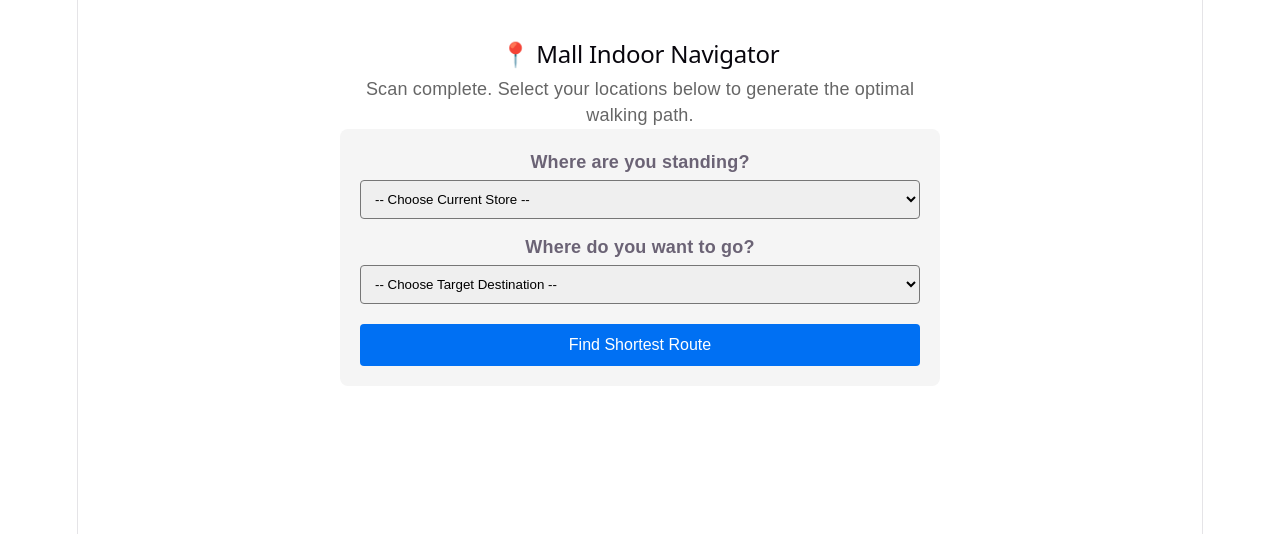
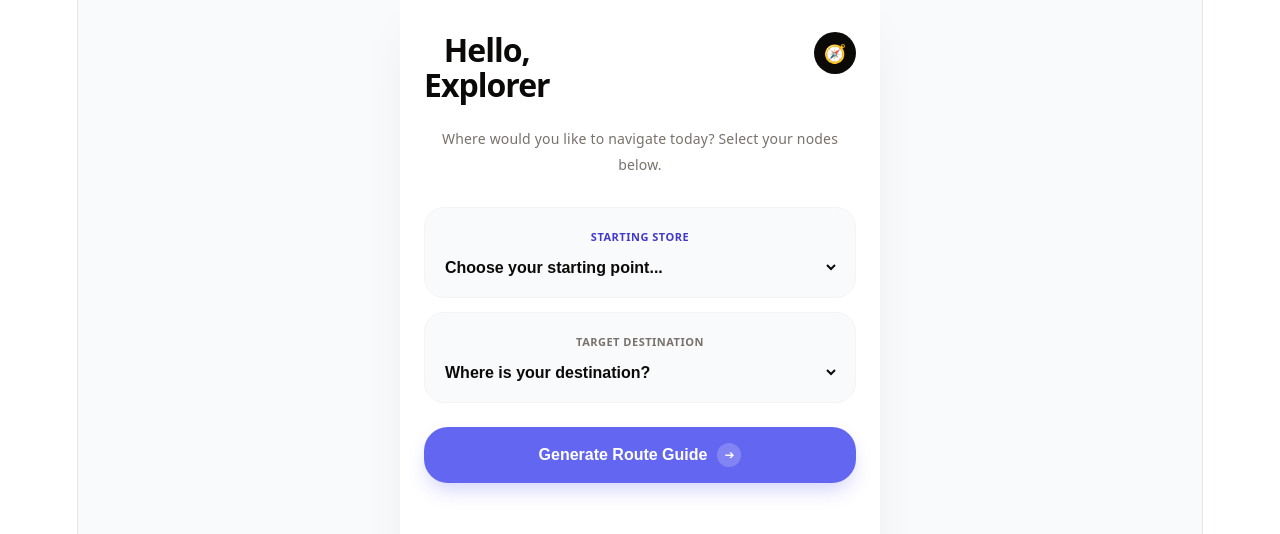
Before and after one commit to purva-pote/mall-navigator, a React app in the folder frontend/: page / in a window 1280 px wide. Shown: the top 534 px of the page. Built offline with nearby package versions, Linux system fonts and the light colour scheme; the HTML template or start-up script is replaced by a standard one.

Commit message:
Updated : Frontend (Tailwind)

```diff
--- a/frontend/package.json
+++ b/frontend/package.json
@@ -18,10 +18,13 @@
     "@types/react": "^19.2.14",
     "@types/react-dom": "^19.2.3",
     "@vitejs/plugin-react": "^6.0.1",
+    "autoprefixer": "^10.5.0",
     "eslint": "^10.3.0",
     "eslint-plugin-react-hooks": "^7.1.1",
     "eslint-plugin-react-refresh": "^0.5.2",
     "globals": "^17.6.0",
+    "postcss": "^8.5.15",
+    "tailwindcss": "^4.3.0",
     "vite": "^8.0.12"
   }
 }
--- a/frontend/src/App.jsx
+++ b/frontend/src/App.jsx
@@ -1,116 +1,194 @@
 import { useState } from "react";
 
 function App() {
-  // 1. Initialize our short-term memory (State)
   const [start, setStart] = useState("");
   const [destination, setDestination] = useState("");
   const [route, setRoute] = useState([]);
   const [distance, setDistance] = useState(null);
+  const [directions, setDirections] = useState([]);
   const [error, setError] = useState("");
+  const [loading, setLoading] = useState(false);
 
-  // Our list of valid stores from the ground floor plan blueprint
-  const availableStores = [
-    "Nike",
-    "Adidas",
-    "AM_PM",
-    "Reebok",
-    "Limelight",
-    "Shaheen_Grocers",
-  ];
+  const availableStores = ["Nike", "Adidas", "AM_PM", "Reebok", "Limelight", "Shaheen_Grocers"];
 
-  // 2. The Logic triggered when clicking "Find Shortest Route"
   const handleNavigation = async (e) => {
-    e.preventDefault(); // Prevents the browser from reloading the page
-    setError(""); // Reset errors from previous searches
-    setRoute([]);
-    setDistance(null);
+    e.preventDefault();
+    setError("");
+    setLoading(true);
 
-    // Validation Check: Ensure they chose two different locations
     if (!start || !destination) {
-      setError("Please select both a start location and a destination.");
+      setError("Please select both your location and destination.");
+      setLoading(false);
       return;
     }
     if (start === destination) {
-      setError("You are already standing at your destination!");
+      setError("You are already standing at your chosen destination.");
+      setLoading(false);
       return;
     }
 
     try {
-      // Fetch data live from our local FastAPI backend server!
       const response = await fetch(
         `http://127.0.0.1:8000/navigate?start=${start}&destination=${destination}`
       );
-
       const data = await response.json();
 
       if (response.ok) {
-        // If the backend says 200 OK, save the path details into our memory slots
         setRoute(data.shortest_path);
         setDistance(data.distance);
+        setDirections(data.directions || []);
       } else {
-        setError(data.detail || "An unexpected error occurred.");
+        setError(data.detail || "Failed to calculate path.");
       }
     } catch (err) {
-      setError("Could not connect to the backend navigation server.");
+      setError("Unable to connect to the backend navigation server.");
+    } finally {
+      setLoading(false);
     }
   };
 
-  // 3. The Visual Output (JSX Layout)
+  const formatName = (name) => name.replace("_", " ");
+
+  // Periwinkle Color Palette Tokens based on image_47421a.jpg setup
+  const colors = {
+    bgLight: "#f9fafb",
+    cardLight: "#ffffff",
+    textDark: "#0c0a09",
+    textMuted: "#78716c",
+    periwinkleSolid: "#6366f1",     // Clean structural periwinkle indigo
+    periwinkleSoft: "#e0e7ff",      // Soft tint to replace the soft pink elements
+    periwinkleText: "#4338ca",
+    bottomSheetBg: "#11111c",       // Deep dark slate/navy for the bottom section
+    darkCardBg: "#1e1e2f"
+  };
+
   return (
-    <div style={{ padding: "40px", fontFamily: "sans-serif", maxWidth: "600px", margin: "0 auto" }}>
-      <h2>📍 Mall Indoor Navigator</h2>
-      <p style={{ color: "#666" }}>Scan complete. Select your locations below to generate the optimal walking path.</p>
+    <div style={{ background: colors.bgLight, minHeight: "100vh", display: "flex", justifyContent: "center", alignItems: "flex-start" }}>
 
-      {/* Input Selection Card */}
-      <form onSubmit={handleNavigation} style={{ background: "#f5f5f5", padding: "20px", borderRadius: "8px", marginBottom: "20px" }}>
+      {/* Mobile-Responsive Viewport Wrapper Container */}
+      <div style={{ width: "100%", maxWidth: "480px", minHeight: "100vh", background: colors.cardLight, display: "flex", flexDirection: "column", justifyContent: "between", boxShadow: "0 25px 50px -12px rgba(0,0,0,0.08)", position: "relative", overflowX: "hidden" }}>
 
-        {/* Dropdown 1: Starting Store */}
-        <div style={{ marginBottom: "15px" }}>
-          <label style={{ display: "block", marginBottom: "5px", fontWeight: "bold" }}>Where are you standing?</label>
-          <select value={start} onChange={(e) => setStart(e.target.value)} style={{ width: "100%", padding: "10px", borderRadius: "4px" }}>
-            <option value="">-- Choose Current Store --</option>
-            {availableStores.map((store) => (
-              <option key={store} value={store}>{store.replace("_", " ")}</option>
-            ))}
+        {/* Top Header Section - Inspired by Center Panel of image_47421a.jpg */}
+        <div style={{ padding: "32px 24px 20px 24px" }}>
+          <div style={{ display: "flex", justifyContent: "space-between", alignItems: "flex-start", marginBottom: "24px" }}>
+            <div>
+              <h1 style={{ fontSize: "32px", fontWeight: "800", color: colors.textDark, margin: 0, lineHeight: "1.1", letterSpacing: "-1px" }}>
+                Hello,<br />Explorer
+              </h1>
+            </div>
+            {/* Status Compass Badge */}
+            <div style={{ background: colors.textDark, color: "white", width: "42px", height: "42px", borderRadius: "50%", display: "flex", alignItems: "center", justifyContent: "center", fontSize: "18px" }}>
+              🧭
+            </div>
+          </div>
+
+          <p style={{ fontSize: "14px", color: colors.textMuted, margin: "0 0 28px 0", fontWeight: "500" }}>
+            Where would you like to navigate today? Select your nodes below.
+          </p>
+
+          {/* Core Configuration Control Panel Form */}
+          <form onSubmit={handleNavigation}>
+
+            {/* Dropdown 1: Starting Store Card */}
+            <div style={{ background: colors.bgLight, border: "1px solid #f3f4f6", borderRadius: "20px", padding: "16px", marginBottom: "14px", display: "flex", flexDirection: "column", gap: "4px" }}>
+              <span style={{ fontSize: "11px", fontWeight: "700", color: colors.periwinkleText, letterSpacing: "0.5px" }}>
+                STARTING STORE
+              </span>
+              <select
+                value={start}
+                onChange={(e) => setStart(e.target.value)}
+                style={{ width: "100%", border: "none", background: "transparent", fontSize: "16px", fontWeight: "600", color: colors.textDark, outline: "none", cursor: "pointer", padding: "4px 0" }}
+              >
+                <option value="">Choose your starting point...</option>
+                {availableStores.map(store => <option key={store} value={store}>{formatName(store)}</option>)}
               </select>
             </div>
 
-        {/* Dropdown 2: Destination Store */}
-        <div style={{ marginBottom: "20px" }}>
-          <label style={{ display: "block", marginBottom: "5px", fontWeight: "bold" }}>Where do you want to go?</label>
-          <select value={destination} onChange={(e) => setDestination(e.target.value)} style={{ width: "100%", padding: "10px", borderRadius: "4px" }}>
-            <option value="">-- Choose Target Destination --</option>
-            {availableStores.map((store) => (
-              <option key={store} value={store}>{store.replace("_", " ")}</option>
-            ))}
+            {/* Dropdown 2: Target Destination Card */}
+            <div style={{ background: colors.bgLight, border: "1px solid #f3f4f6", borderRadius: "20px", padding: "16px", marginBottom: "24px", display: "flex", flexDirection: "column", gap: "4px" }}>
+              <span style={{ fontSize: "11px", fontWeight: "700", color: colors.textMuted, letterSpacing: "0.5px" }}>
+                TARGET DESTINATION
+              </span>
+              <select
+                value={destination}
+                onChange={(e) => setDestination(e.target.value)}
+                style={{ width: "100%", border: "none", background: "transparent", fontSize: "16px", fontWeight: "600", color: colors.textDark, outline: "none", cursor: "pointer", padding: "4px 0" }}
+              >
+                <option value="">Where is your destination?</option>
+                {availableStores.map(store => <option key={store} value={store}>{formatName(store)}</option>)}
               </select>
             </div>
 
-        <button type="submit" style={{ width: "100%", padding: "12px", background: "#0070f3", color: "white", border: "none", borderRadius: "4px", fontSize: "16px", cursor: "pointer" }}>
-          Find Shortest Route
+            {/* Dynamic Interactive Action Button */}
+            <button
+              type="submit"
+              disabled={loading}
+              style={{ width: "100%", padding: "16px", background: colors.periwinkleSolid, color: "#ffffff", border: "none", borderRadius: "24px", fontSize: "16px", fontWeight: "700", cursor: "pointer", boxShadow: `0 10px 20px -4px rgba(99,102,241,0.3)`, display: "flex", alignItems: "center", justifyContent: "center", gap: "10px", transition: "transform 0.1s" }}
+            >
+              {loading ? "Computing Dijkstra Matrix..." : "Generate Route Guide"}
+              <span style={{ background: "rgba(255,255,255,0.2)", width: "24px", height: "24px", borderRadius: "50%", display: "flex", alignItems: "center", justifyContent: "center", fontSize: "12px" }}>➔</span>
             </button>
           </form>
+        </div>
 
-      {/* Error Displays */}
-      {error && <div style={{ color: "red", padding: "10px", background: "#ffebee", borderRadius: "4px", marginBottom: "20px" }}>⚠️ {error}</div>}
+        {/* Floating Error Alert Toast */}
+        {error && (
+          <div style={{ margin: "0 24px 24px 24px", background: "#fef2f2", border: "1px solid #fee2e2", color: "#991b1b", padding: "14px 18px", borderRadius: "16px", fontSize: "14px", fontWeight: "500", display: "flex", alignItems: "center", gap: "8px" }}>
+            <span>⚠️</span> {error}
+          </div>
+        )}
 
-      {/* Navigation Results Card */}
-      {route.length > 0 && (
-        <div style={{ border: "2px solid #0070f3", padding: "20px", borderRadius: "8px", background: "#f0f7ff" }}>
-          <h3 style={{ marginTop: 0, color: "#0070f3" }}>🗺️ Generated Route</h3>
-          <p><strong>Total Distance:</strong> {distance} steps/meters</p>
-          <div style={{ display: "flex", gap: "10px", alignItems: "center", flexWrap: "wrap", marginTop: "15px" }}>
-            {route.map((step, index) => (
-              <span key={step} style={{ display: "flex", alignItems: "center", gap: "10px" }}>
-                <span style={{ padding: "8px 12px", background: "white", borderRadius: "4px", boxShadow: "0 2px 4px rgba(0,0,0,0.05)", fontWeight: "bold" }}>
-                  {step.replace("_", " ")}
+        {/* Dynamic Space Filler to push bottom sheet flush if no results are shown */}
+        <div style={{ flexGrow: 1 }} />
+
+        {/* Enriched Dark Bottom Sheet Layer - Mimicking "Practices" Container from image_47421a.jpg */}
+        {directions.length > 0 && (
+          <div style={{ background: colors.bottomSheetBg, borderRadius: "32px 32px 0 0", padding: "32px 24px", color: "#ffffff", boxShadow: "0 -20px 25px -5px rgba(0,0,0,0.1)" }}>
+
+            {/* Header Module for Bottom Sheet */}
+            <div style={{ display: "flex", justifyContent: "space-between", alignItems: "center", marginBottom: "24px" }}>
+              <h2 style={{ fontSize: "20px", fontWeight: "700", margin: 0, letterSpacing: "-0.5px" }}>Guidance Path</h2>
+              <span style={{ background: "rgba(255,255,255,0.08)", color: colors.periwinkleSoft, fontSize: "12px", fontWeight: "600", padding: "6px 14px", borderRadius: "20px" }}>
+                ⚡ {distance}m total
               </span>
-                {index < route.length - 1 && <span style={{ color: "#0070f3", fontWeight: "bold" }}>➔</span>}
+            </div>
+
+            {/* Turn-by-Turn Instruction Timeline */}
+            <div style={{ display: "flex", flexDirection: "column", gap: "14px" }}>
+              {directions.map((step, index) => (
+                <div
+                  key={index}
+                  style={{ background: "rgba(255,255,255,0.03)", border: "1px solid rgba(255,255,255,0.06)", padding: "16px", borderRadius: "20px", display: "flex", justifyContent: "space-between", alignItems: "center", gap: "16px" }}
+                >
+                  <div style={{ display: "flex", flexDirection: "column", gap: "4px", flex: 1 }}>
+                    {/* Direction Text */}
+                    <p style={{ margin: 0, fontSize: "14.5px", fontWeight: "500", lineHeight: "1.4", color: "#f3f4f6" }}>
+                      {step}.
+                    </p>
+                    {/* Node Segment Trace Badge */}
+                    <span style={{ fontSize: "11px", color: colors.textMuted, fontWeight: "600", letterSpacing: "0.2px" }}>
+                      {formatName(route[index])} ➔ {formatName(route[index + 1])}
                     </span>
+                  </div>
+
+                  {/* Periwinkle Step Action Token Marker */}
+                  <div style={{ background: colors.periwinkleSoft, color: colors.periwinkleText, width: "32px", height: "32px", borderRadius: "50%", display: "flex", alignItems: "center", justifyContent: "center", fontWeight: "700", fontSize: "13px", flexShrink: 0 }}>
+                    {index + 1}
+                  </div>
+                </div>
               ))}
             </div>
+
+            {/* Arrival Decorative Anchor Banner */}
+            <div style={{ marginTop: "24px", paddingTop: "20px", borderTop: "1px dashed rgba(255,255,255,0.1)", display: "flex", alignItems: "center", gap: "12px", color: "#4ade80", fontWeight: "600", fontSize: "14px" }}>
+              <div style={{ background: "rgba(74,222,128,0.1)", width: "28px", height: "28px", borderRadius: "50%", display: "flex", alignItems: "center", justifyContent: "center" }}>🎉</div>
+              Arrived securely at {formatName(destination)}!
+            </div>
+
           </div>
         )}
+
+      </div>
     </div>
   );
 }
```
Also changed, not shown: 1 other file (tests, documents, lock files or other folders). Lines whose indentation alone changed are shown as unchanged.
